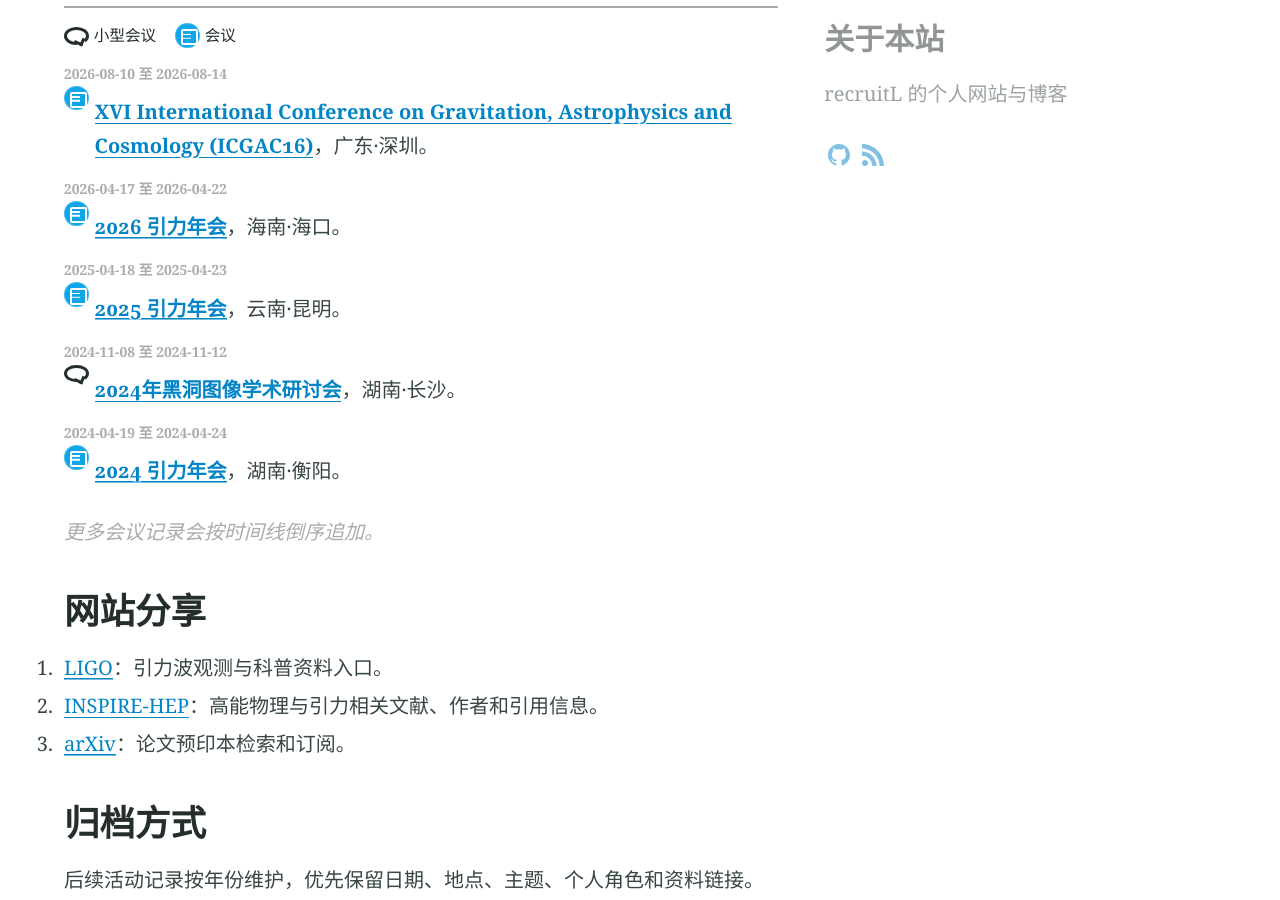
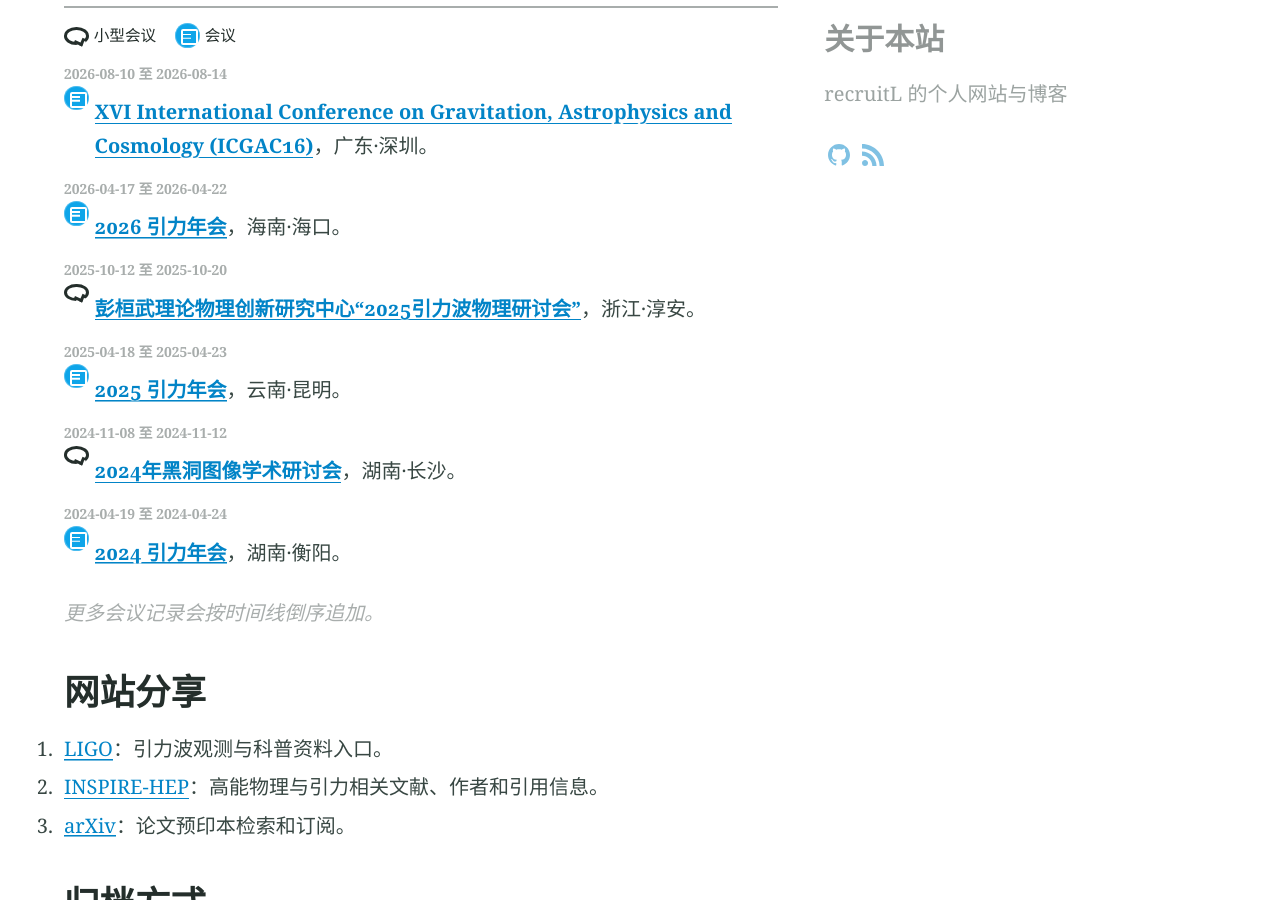
Before and after one commit to recruitL/recruitL.github.io, a Jekyll site: the page built from activities/index.md, in a window 1280 px wide and 900 px high, scrolled down 985 px. Built offline with Jekyll 4.4.1, drawn with Linux system fonts in a browser that asks for light colours.

Commit message:
Add 2025 gravitational wave workshop

```diff
--- a/activities/index.md
+++ b/activities/index.md
@@ -93,6 +93,21 @@ aside: true
     <div class="activity-news__body">
       <span class="activity-icon" aria-label="活动类型" role="img"></span>
       <p><a class="activity-news__title" href="https://s.31url.cn/bRlrl9jl">2026 引力年会</a>，海南·海口。</p>
+    </div>
+  </article>
+
+  <article
+    class="activity-news__item"
+    id="conference-2025-gravitational-wave-physics"
+    data-activity-start="2025-10-12"
+    data-activity-end="2025-10-20"
+    data-activity-title="彭桓武理论物理创新研究中心“2025引力波物理研讨会”"
+    data-activity-kind="talk"
+  >
+    <div class="activity-news__date">2025-10-12 至 2025-10-20</div>
+    <div class="activity-news__body">
+      <span class="activity-icon" aria-label="活动类型" role="img"></span>
+      <p><a class="activity-news__title" href="https://indico.itp.ac.cn/event/347/">彭桓武理论物理创新研究中心“2025引力波物理研讨会”</a>，浙江·淳安。</p>
     </div>
   </article>
 
```
